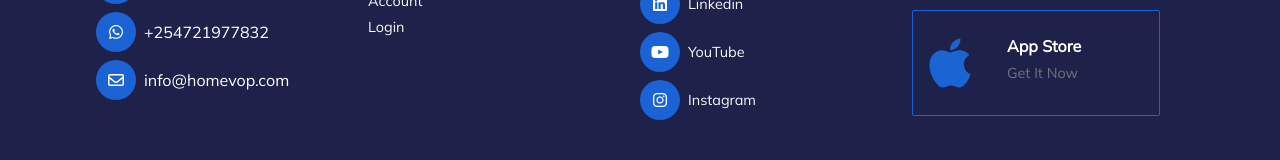
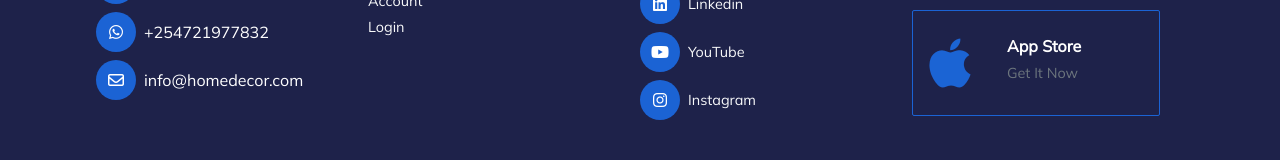
Before and after one commit to GeoffreyMokua/Real-estate-website, a React (Create React App) app: page / in a window 1280 px wide. Shown: the part 3684-3844 px from the top of the page. Built offline with nearby package versions, Linux system fonts and the light colour scheme.

Commit message:
added side bar menu

```diff
--- a/src/containers/FooterContainer.js
+++ b/src/containers/FooterContainer.js
@@ -22,7 +22,7 @@ const FooterContainer = () => {
               </Footer.ListItem>
               <Footer.ListItem>
                 <Footer.Icon name="far fa-envelope" social="true" />
-                <Footer.Text>info@homevop.com</Footer.Text>
+                <Footer.Text>info@homedecor.com</Footer.Text>
               </Footer.ListItem>
             </Footer.List>
           </Footer.Item>
--- a/src/containers/SideNavigationContainer.js
+++ b/src/containers/SideNavigationContainer.js
@@ -23,9 +23,7 @@ const SideNavigationContainer = ({
           />
         </SideNavigation.Cross>
         <SideNavigation.Header>
-          <SideNavigation.Title>
-            <Logo />
-          </SideNavigation.Title>
+          <SideNavigation.Title>HOMEDECOR</SideNavigation.Title>
           <SideNavigation.Text>The Home You Deserve</SideNavigation.Text>
         </SideNavigation.Header>
 
```
